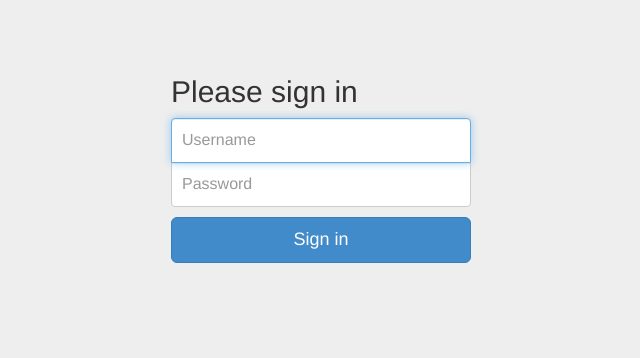
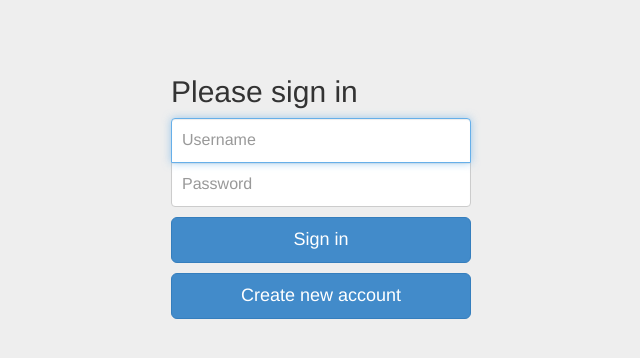
Before and after one commit to therecluse26/PHP-Login, a PHP site: page /login/main_login.php in a window 1280 px wide. Shown: the top 358 px of the page, without its empty margins (319-959 px from the left). Run offline with PHP 8.4, Linux system fonts and the light colour scheme.

Commit message:
Added "Create new account"-button
Added "Create new account"-button so users can register for an account.

```diff
--- a/login/main_login.php
+++ b/login/main_login.php
@@ -28,6 +28,7 @@
         </label>
         -->
         <button name="Submit" id="submit" class="btn btn-lg btn-primary btn-block" type="submit">Sign in</button>
+	    <a href="signup.php" name="Sign Up" id="signup" class="btn btn-lg btn-primary btn-block" type="submit">Create new account</a>
 
         <div id="message"></div>
       </form>
```
